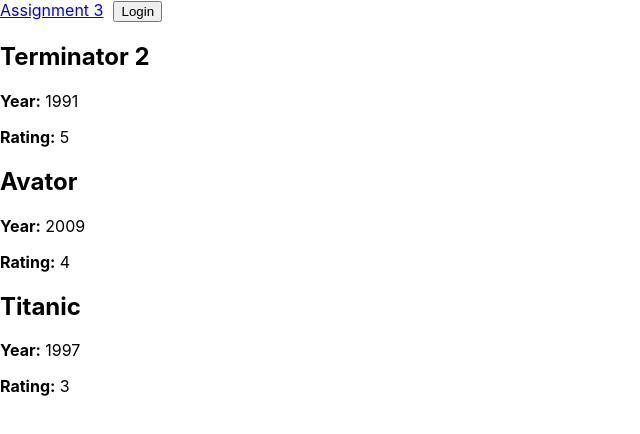
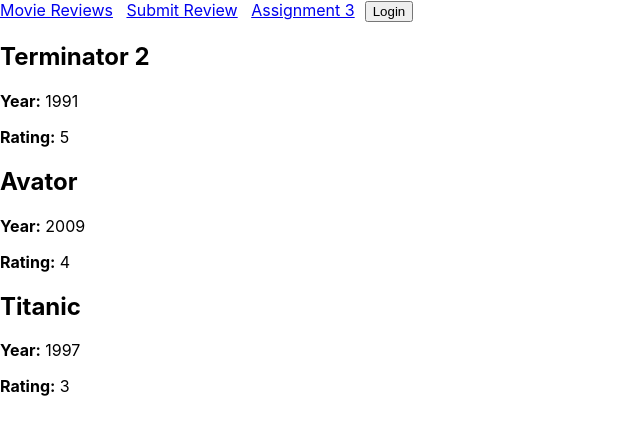
Before and after one commit to ImransCodeHub/react-movie-library, a React (Create React App) app: page / in a window 1280 px wide. Shown: the top 434 px of the page, without its empty margins (0-640 px from the left). Built offline with nearby package versions, Linux system fonts and the light colour scheme.

Commit message:
Added NavBar two links

```diff
--- a/src/NavBar.js
+++ b/src/NavBar.js
@@ -16,6 +16,10 @@
     return (
         <nav className="navbar navbar-light bg-light">
             <div className="container">
+                <a className="navbar-brand" href='/' >Movie Reviews</a>
+                &nbsp;&nbsp;&nbsp;
+                <a className="navbar-brand" href='/'>Submit Review</a>
+                &nbsp;&nbsp;&nbsp;
                 <a className="navbar-brand" href="/">Assignment 3</a>
                 <Button
                     onClick={handleButtonClick}
```
